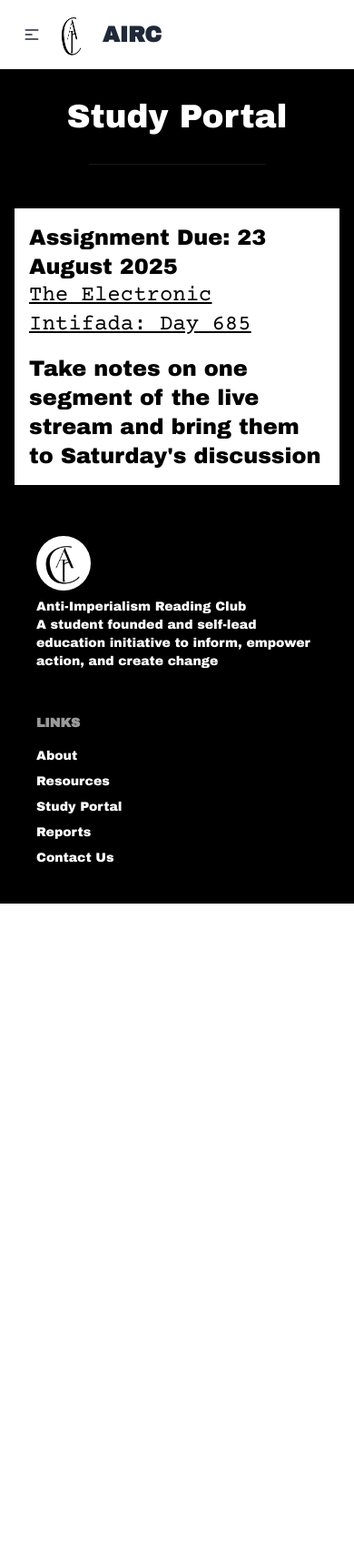
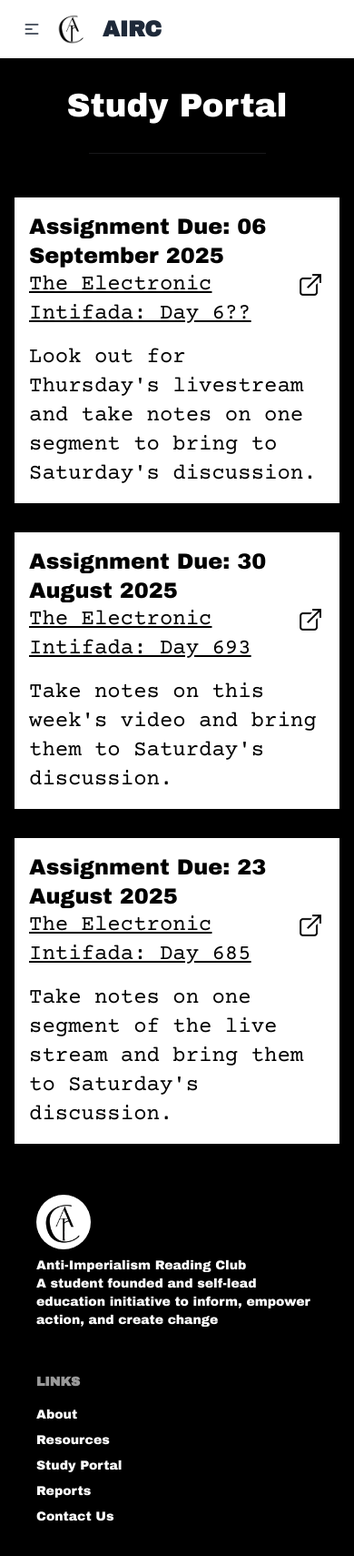
Before and after one commit to VictoryMa8/airc, a website: page study_portal.html in a window 390 px wide. Shown: the whole page at 91% size. Before the commit the page ends 993 px from the top, so only its background shows below. Drawn offline with nearby package versions, Linux system fonts and the light colour scheme.

Commit message:
Added aug 30 report, link icon for study portal, and fixed mobile nav icon

```diff
--- a/reports.txt
+++ b/reports.txt
@@ -1,3 +1,6 @@
+8-30-2025
+Gaza - August 24th to 30th, 2025
+
 8-23-2025
 Gaza - August 17th to 23rd, 2025
 
--- a/reports/8-16-2025.txt
+++ b/reports/8-16-2025.txt
@@ -1,6 +1,6 @@
 AIRC Weekly Report: Gaza - August 10th to 16th, 2025
 
-International Organizations & Diplomacy
+International Organisations & Diplomacy
 Condemnations of Israel flood in after the murder of journalists from Al Jazeera
 Over 100 aid organizations condemned Israel’s "weaponization of aid"
 
--- a/study_portal.html
+++ b/study_portal.html
@@ -39,8 +39,8 @@
                     <li><a href="contact_us.html" class="text-2xl">Contact Us</a></li>
                 </ul>
             </div>
-            <a href="index.html" class="hover:cursor-pointer"><img class="w-15 h-15 rounded-full"
-                    src="static/assets/images/airc.png"></a>
+            <a href="index.html" class="hover:cursor-pointer"><img class="w-15 rounded-full"
+                    src="static/assets/images/airc-no-bg.png"></a>
             <a class="btn btn-ghost text-2xl" href="index.html">AIRC</a>
         </div>
         <!-- DESKTOP NAVIGATION BAR -->
@@ -61,21 +61,49 @@
     <main class="flex-grow flex flex-col justify-center items-center bg-black">
         <h1 class="text-white text-4xl my-8">Study Portal</h1>
         <hr class="w-1/2 mb-8">
-        <a class="text-black bg-white hover:text-white hover:bg-red-800 transition duration-200 ease-in-out p-4 text-2xl m-4"
+        <a class="max-w-200 text-black bg-white hover:text-white hover:bg-red-800 transition duration-200 ease-in-out p-4 text-2xl m-4"
+            target=" _blank" href="https://www.youtube.com/@TheElectronicIntifada/streams">
+            <p>Assignment Due: 06 September 2025</p>
+            <div class="flex flex-row">
+                <p class="underline font-[Courier_Prime] mb-4">The Electronic Intifada:
+                    Day 6??</p>
+                <img class="w-8 h-8" src="./static/assets/images/link-icon.png">
+            </div>
+
+            <p class="font-[Courier_Prime]">Look out for Thursday's livestream and take notes on one segment to bring to
+                Saturday's discussion.</p>
+        </a>
+        <a class="max-w-200 text-black bg-white hover:text-white hover:bg-red-800 transition duration-200 ease-in-out p-4
+                text-2xl m-4" target=" _blank" href="https://www.youtube.com/watch?v=9LSbE4U3j70">
+            <p>Assignment Due: 30 August 2025</p>
+            <div class="flex flex-row">
+                <p class="underline font-[Courier_Prime] mb-4">The Electronic Intifada:
+                    Day 693</p>
+                <img class="w-8 h-8" src="./static/assets/images/link-icon.png">
+            </div>
+            <p class="font-[Courier_Prime]">Take notes on this week's video and bring them to Saturday's
+                discussion.</p>
+        </a>
+        <a class="max-w-200 text-black bg-white hover:text-white hover:bg-red-800 transition duration-200 ease-in-out p-4 text-2xl m-4"
             target=" _blank" href="https://www.youtube.com/live/STnOfek17lA?si=1P07VPvxMix7WFQX">
             <p>Assignment Due: 23 August 2025</p>
-            <p class="underline font-[Courier_Prime] mb-4">The Electronic Intifada:
-                Day 685</p>
-            <p>Take notes on one segment of the live stream and bring them to Saturday's discussion</p>
+            <div class="flex flex-row">
+                <p class="underline font-[Courier_Prime] mb-4">The Electronic Intifada:
+                    Day 685</p>
+                <img class="w-8 h-8" src="./static/assets/images/link-icon.png">
+
+            </div>
+            <p class="font-[Courier_Prime]">Take notes on one segment of the live stream and bring them to Saturday's
+                discussion.</p>
         </a>
 
 
     </main>
 
     <!-- FOOTER -->
-    <footer class="footer sm:footer-horizontal bg-black text-white p-10">
+    <footer class=" footer sm:footer-horizontal bg-black text-white p-10">
         <aside>
-            <img class="w-15 h-15 rounded-full" src="static/assets/images/airc.png">
+            <img class="w-15 rounded-full" src="static/assets/images/airc.png">
             Anti-Imperialism Reading Club
             <br />
             A student founded and self-lead education initiative to inform, empower action, and create change
```
Also changed, not shown: about.html (+4 -4 lines), contact_us.html (+3 -3 lines), index.html (+9 -6 lines), report.html (+3 -3 lines), reports.html (+5 -5 lines), reports/8-30-2025.txt (added, +29 -0 lines), resources.html (+3 -3 lines), reports/8-23-2025.txt (line endings or trailing spaces), static/assets/images/link-icon.png (added), static/assets/styles/output.css.
